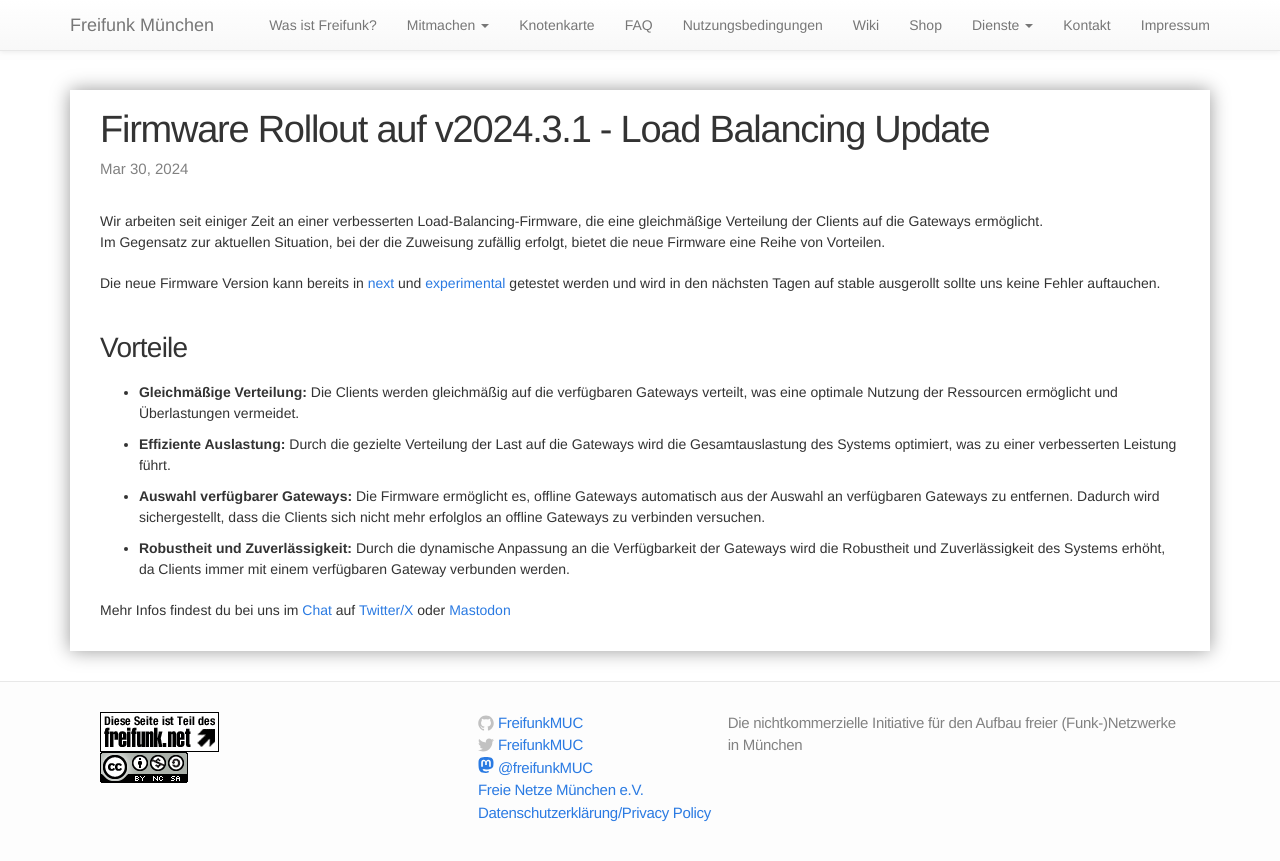
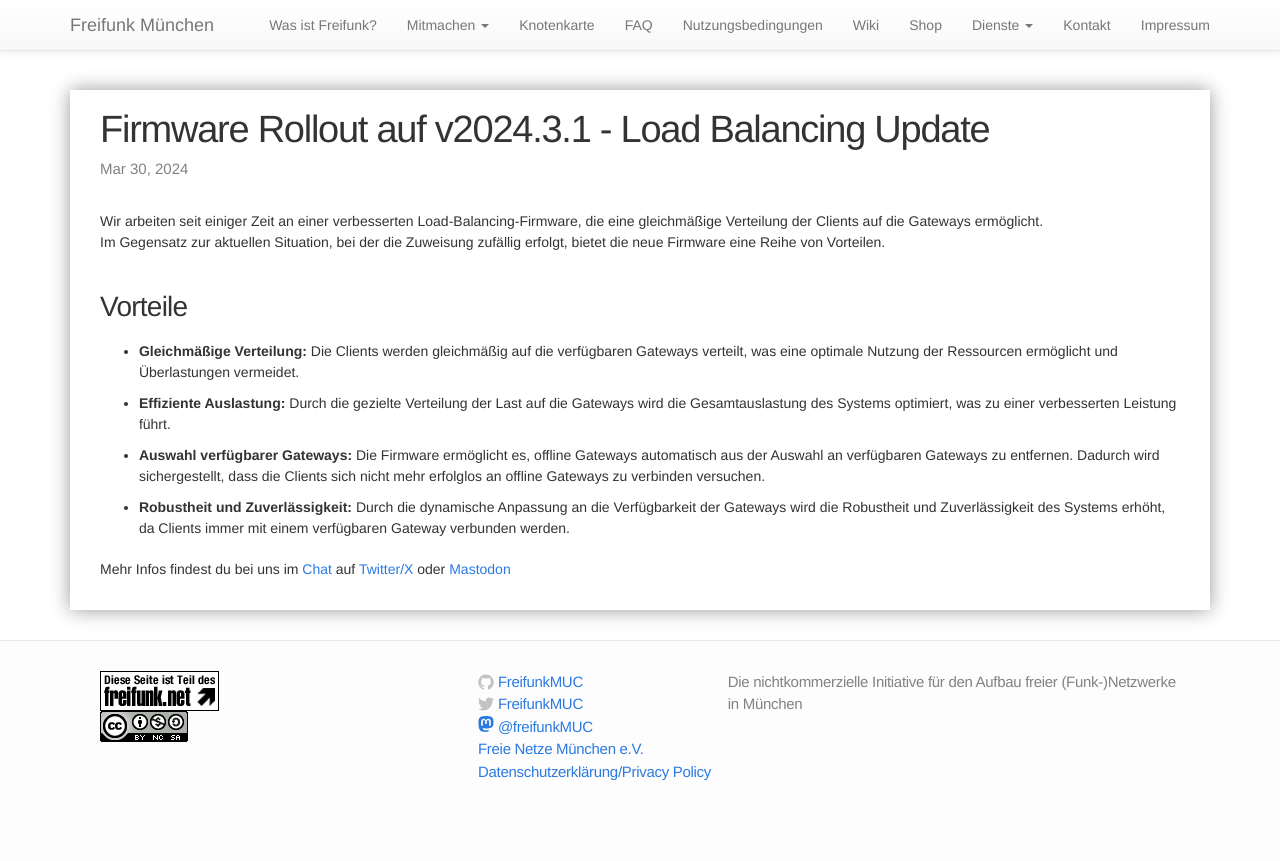
Before and after one commit to freifunkMUC/freifunkmuc.github.io, a Jekyll site: the page built from _posts/2024-03-30-firmware-update.markdown, in a window 1280 px wide. Shown: the top 861 px of the page. Built offline with Jekyll 4.4.1, drawn with Linux system fonts in a browser that asks for light colours.

Commit message:
Remove Branch info
nachdem Rollout auf Stable schon passiert ist. Ist dieser Satz obsolet geworden

```diff
--- a/_posts/2024-03-30-firmware-update.markdown
+++ b/_posts/2024-03-30-firmware-update.markdown
@@ -7,8 +7,6 @@ categories: freifunkmuc
 
 Wir arbeiten seit einiger Zeit an einer verbesserten Load-Balancing-Firmware, die eine gleichmäßige Verteilung der Clients auf die Gateways ermöglicht.
 Im Gegensatz zur aktuellen Situation, bei der die Zuweisung zufällig erfolgt, bietet die neue Firmware eine Reihe von Vorteilen.
-
-Die neue Firmware Version kann bereits in [next](https://firmware.ffmuc.net/next) und [experimental](https://firmware.ffmuc.net/experimental/) getestet werden und wird in den nächsten Tagen auf stable ausgerollt sollte uns keine Fehler auftauchen.
 
 ## Vorteile
 
```
